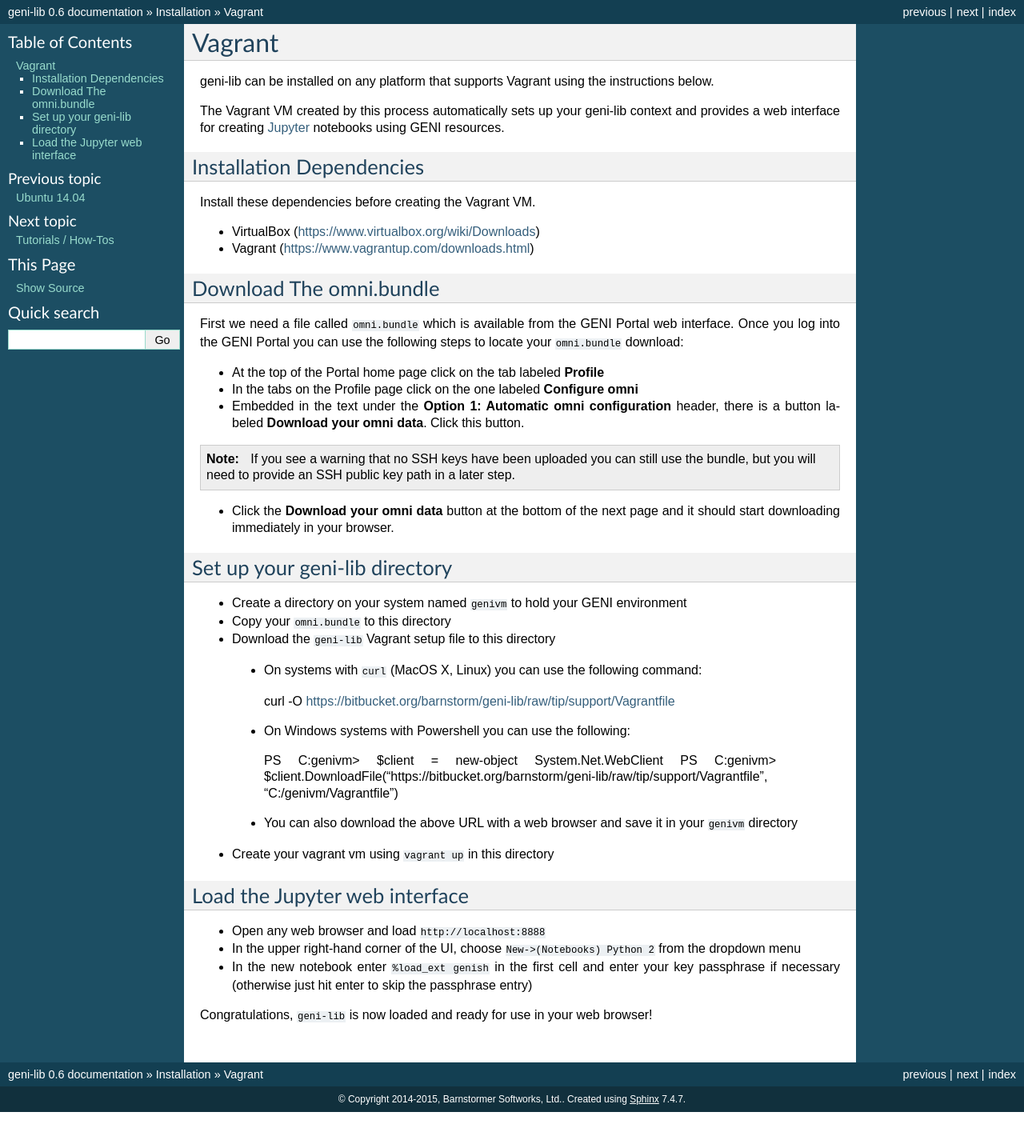
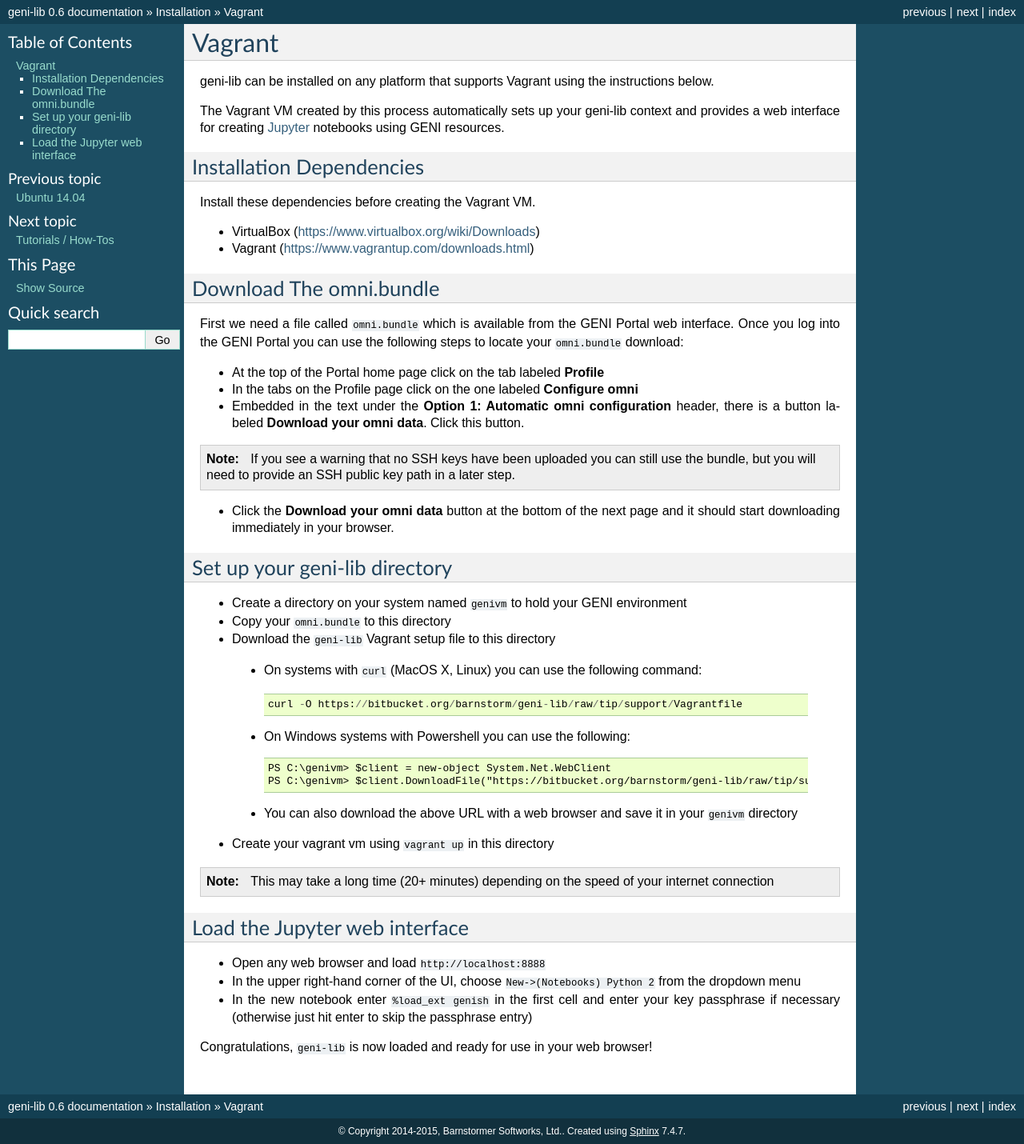
Before and after one commit to kaimast/geni-lib3, a Sphinx documentation site: the page built from docs/source/intro/vagrant.rst, in a window 1280 px wide. Shown: the whole page at 80% size. Built offline with Sphinx 7.4.7, drawn with Linux system fonts in a browser that asks for light colours; pages that are not in the unit, such as notebooks, are missing from menus; before the commit the page ends 1390 px from its top, so only the background shows below that.

Commit message:
Whitespace tweaks

```diff
--- a/docs/source/intro/vagrant.rst
+++ b/docs/source/intro/vagrant.rst
@@ -51,16 +51,19 @@
 * Download the ``geni-lib`` Vagrant setup file to this directory
  * On systems with ``curl`` (MacOS X, Linux) you can use the following command::
 
-   curl -O https://bitbucket.org/barnstorm/geni-lib/raw/tip/support/Vagrantfile
+    curl -O https://bitbucket.org/barnstorm/geni-lib/raw/tip/support/Vagrantfile
 
  * On Windows systems with Powershell you can use the following::
 
-  PS C:\genivm> $client = new-object System.Net.WebClient
-  PS C:\genivm> $client.DownloadFile("https://bitbucket.org/barnstorm/geni-lib/raw/tip/support/Vagrantfile", "C:/genivm/Vagrantfile")
+    PS C:\genivm> $client = new-object System.Net.WebClient
+    PS C:\genivm> $client.DownloadFile("https://bitbucket.org/barnstorm/geni-lib/raw/tip/support/Vagrantfile", "C:/genivm/Vagrantfile")
 
  * You can also download the above URL with a web browser and save it in your ``genivm`` directory
 
 * Create your vagrant vm using ``vagrant up`` in this directory
+
+.. note::
+  This may take a long time (20+ minutes) depending on the speed of your internet connection
 
 ==============================
 Load the Jupyter web interface
```
